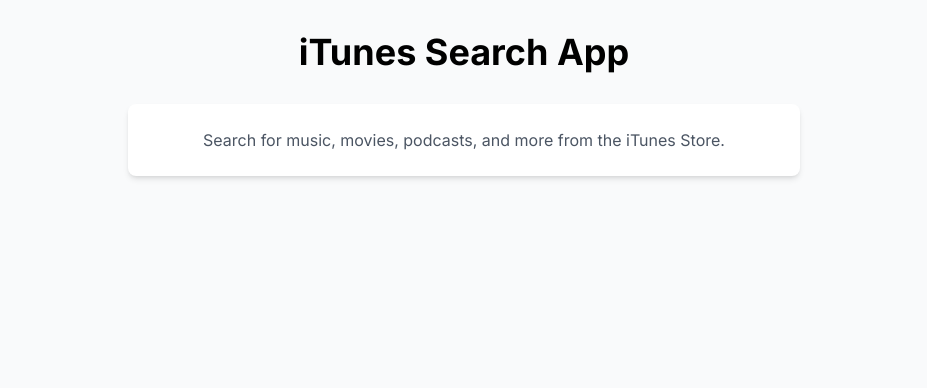
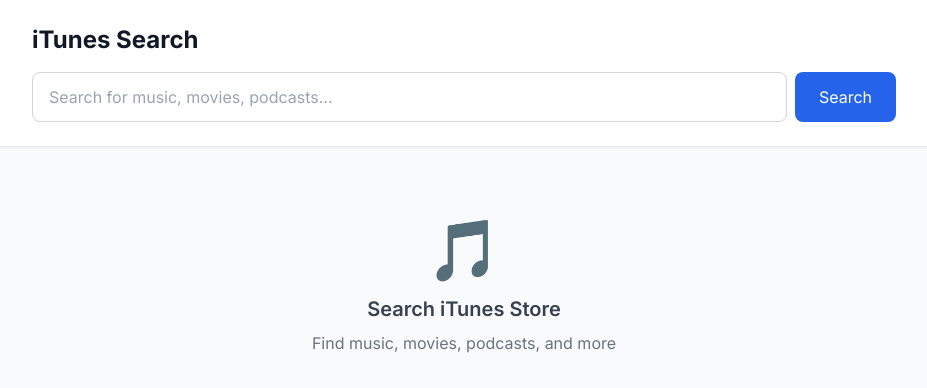
Before and after one commit to Mohammed595/itunes-search-app, a Next.js app in the folder frontend/: page / in a window 1280 px wide. Shown: the top 388 px of the page, without its empty margins (176-1103 px from the left). Built offline with nearby package versions, Linux system fonts and the light colour scheme.

Commit message:
feat: Add iTunes search interface with results display

```diff
--- a/frontend/src/app/page.tsx
+++ b/frontend/src/app/page.tsx
@@ -1,16 +1,165 @@
+'use client';
+
+import { useState } from 'react';
+
+interface SearchResult {
+  trackId?: number;
+  artistName: string;
+  trackName?: string;
+  collectionName?: string;
+  artworkUrl100?: string;
+  previewUrl?: string;
+  trackViewUrl?: string;
+  primaryGenreName?: string;
+  releaseDate?: string;
+  kind: string;
+}
 
 export default function Home() {
+  const [searchTerm, setSearchTerm] = useState('');
+  const [results, setResults] = useState<SearchResult[]>([]);
+  const [loading, setLoading] = useState(false);
+  const [hasSearched, setHasSearched] = useState(false);
+
+  const handleSearch = async (e: React.FormEvent) => {
+    e.preventDefault();
+    if (!searchTerm.trim()) return;
+
+    setLoading(true);
+    setHasSearched(true);
+
+    try {
+      const response = await fetch(`/api/search?term=${encodeURIComponent(searchTerm)}&limit=20`);
+      const data = await response.json();
+
+      if (data.success) {
+        setResults(data.data.results || []);
+      } else {
+        console.error('Search failed:', data.message);
+        setResults([]);
+      }
+    } catch (error) {
+      console.error('Search error:', error);
+      setResults([]);
+    } finally {
+      setLoading(false);
+    }
+  };
+
   return (
-    <div className="container mx-auto px-4 py-8">
-      <h1 className="text-4xl font-bold text-center mb-8">
-        iTunes Search App
-      </h1>
-      <div className="max-w-2xl mx-auto">
-        <div className="bg-white rounded-lg shadow-md p-6">
-          <p className="text-gray-600 text-center">
-            Search for music, movies, podcasts, and more from the iTunes Store.
-          </p>
+    <div className="min-h-screen bg-gray-50">
+      {/* Header */}
+      <div className="bg-white shadow-sm border-b">
+        <div className="max-w-4xl mx-auto px-4 py-6">
+          <h1 className="text-2xl font-bold text-gray-900 mb-4">iTunes Search</h1>
+
+          {/* Search Form */}
+          <form onSubmit={handleSearch} className="relative">
+            <div className="flex gap-2">
+              <input
+                type="text"
+                value={searchTerm}
+                onChange={(e) => setSearchTerm(e.target.value)}
+                placeholder="Search for music, movies, podcasts..."
+                className="flex-1 px-4 py-3 border border-gray-300 rounded-lg focus:outline-none focus:ring-2 focus:ring-blue-500 focus:border-transparent"
+              />
+              <button
+                type="submit"
+                disabled={loading}
+                className="px-6 py-3 bg-blue-600 text-white rounded-lg hover:bg-blue-700 focus:outline-none focus:ring-2 focus:ring-blue-500 disabled:opacity-50 disabled:cursor-not-allowed"
+              >
+                {loading ? 'Searching...' : 'Search'}
+              </button>
+            </div>
+          </form>
         </div>
+      </div>
+
+      {/* Results */}
+      <div className="max-w-4xl mx-auto px-4 py-6">
+        {loading && (
+          <div className="text-center py-8">
+            <div className="animate-spin rounded-full h-8 w-8 border-b-2 border-blue-600 mx-auto"></div>
+            <p className="mt-2 text-gray-600">Searching...</p>
+          </div>
+        )}
+
+        {!loading && hasSearched && results.length === 0 && (
+          <div className="text-center py-8">
+            <p className="text-gray-600">No results found for "{searchTerm}"</p>
+          </div>
+        )}
+
+        {!loading && results.length > 0 && (
+          <div className="space-y-4">
+            <p className="text-gray-600 mb-4">{results.length} results found</p>
+            {results.map((item, index) => (
+              <div key={item.trackId || index} className="bg-white rounded-lg shadow-sm border p-4 hover:shadow-md transition-shadow">
+                <div className="flex gap-4">
+                  {/* Artwork */}
+                  {item.artworkUrl100 && (
+                    <img
+                      src={item.artworkUrl100}
+                      alt={item.trackName || item.collectionName || 'Artwork'}
+                      className="w-16 h-16 rounded-lg object-cover flex-shrink-0"
+                    />
+                  )}
+
+                  {/* Content */}
+                  <div className="flex-1 min-w-0">
+                    <h3 className="font-semibold text-gray-900 truncate">
+                      {item.trackName || item.collectionName || 'Unknown Title'}
+                    </h3>
+                    <p className="text-gray-600 truncate">{item.artistName}</p>
+                    <div className="flex gap-4 mt-2 text-sm text-gray-500">
+                      <span className="bg-gray-100 px-2 py-1 rounded">{item.kind}</span>
+                      {item.primaryGenreName && (
+                        <span className="bg-blue-100 px-2 py-1 rounded text-blue-700">
+                          {item.primaryGenreName}
+                        </span>
+                      )}
+                      {item.releaseDate && (
+                        <span>{new Date(item.releaseDate).getFullYear()}</span>
+                      )}
+                    </div>
+
+                    {/* Action Buttons */}
+                    <div className="flex gap-2 mt-3">
+                      {item.previewUrl && (
+                        <a
+                          href={item.previewUrl}
+                          target="_blank"
+                          rel="noopener noreferrer"
+                          className="text-blue-600 hover:text-blue-800 text-sm font-medium"
+                        >
+                          Preview
+                        </a>
+                      )}
+                      {item.trackViewUrl && (
+                        <a
+                          href={item.trackViewUrl}
+                          target="_blank"
+                          rel="noopener noreferrer"
+                          className="text-blue-600 hover:text-blue-800 text-sm font-medium"
+                        >
+                          View in iTunes
+                        </a>
+                      )}
+                    </div>
+                  </div>
+                </div>
+              </div>
+            ))}
+          </div>
+        )}
+
+        {!hasSearched && (
+          <div className="text-center py-12">
+            <div className="text-6xl mb-4">🎵</div>
+            <h2 className="text-xl font-semibold text-gray-700 mb-2">Search iTunes Store</h2>
+            <p className="text-gray-500">Find music, movies, podcasts, and more</p>
+          </div>
+        )}
       </div>
     </div>
   );
```
